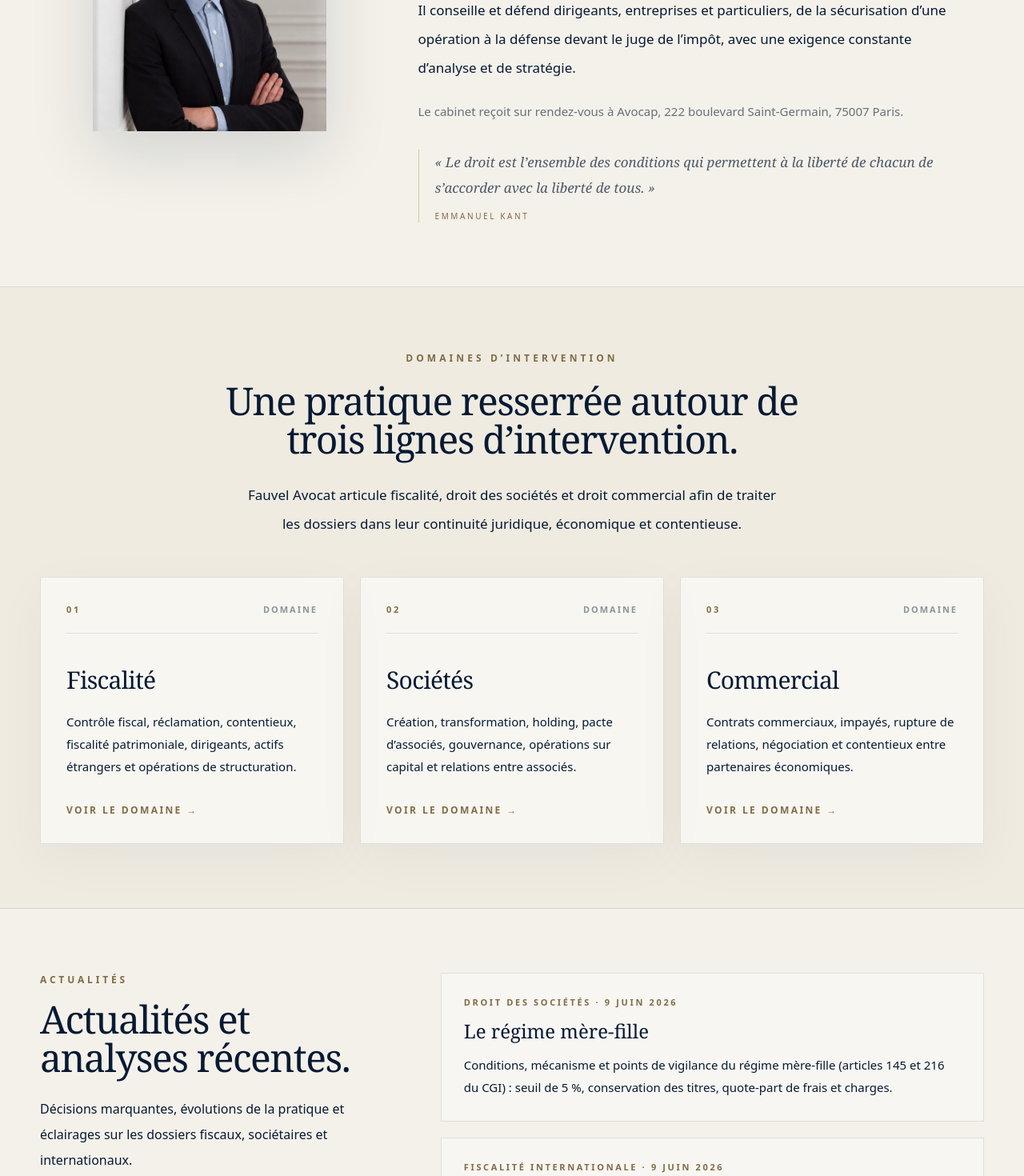
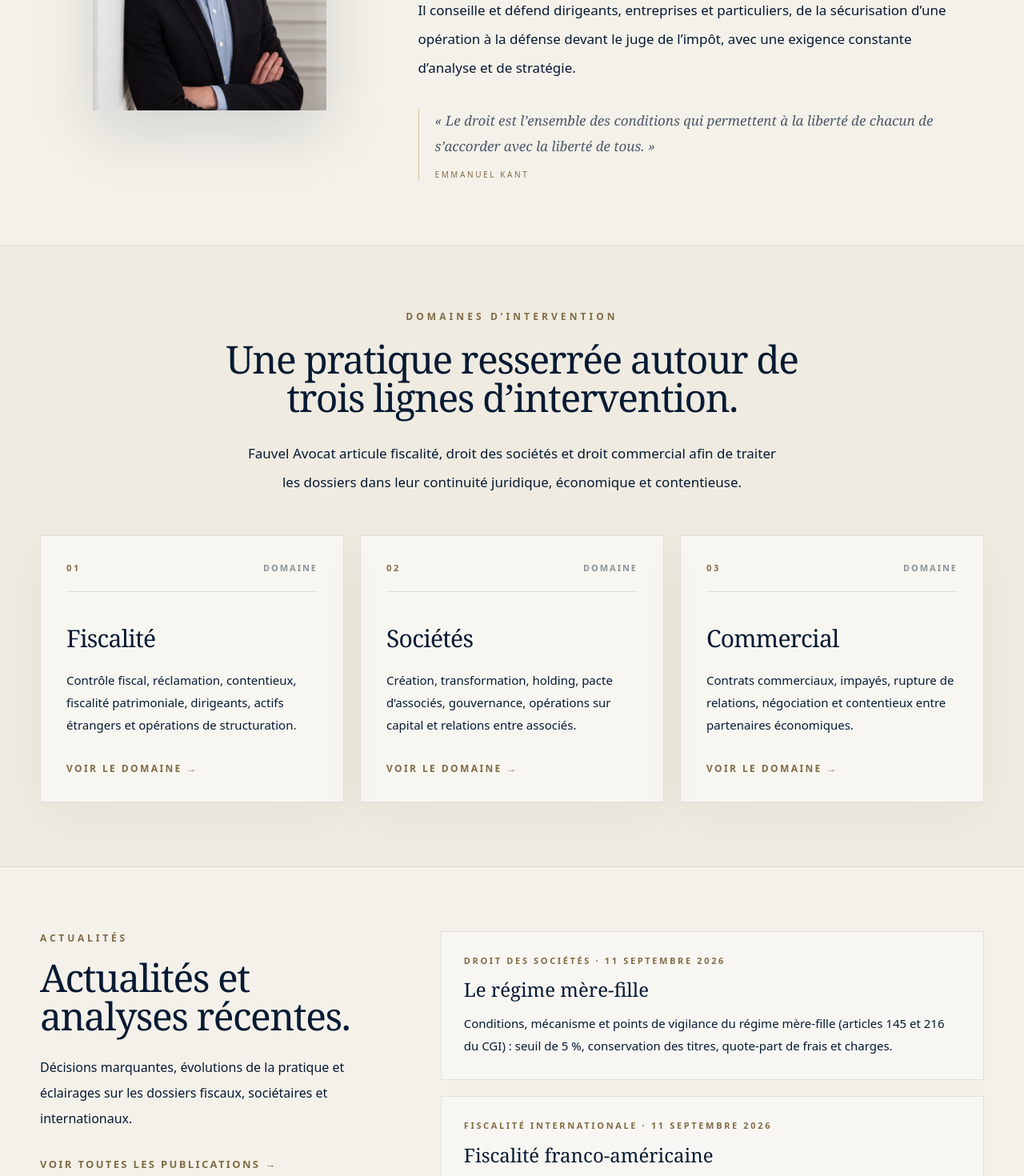
Before and after one commit to tomfauvel6-wq/Fauvel-Avocat, a Next.js app: page / in a window 1280 px wide. Shown: the part 1220-2690 px from the top of the page at 80% size. Built offline with nearby package versions, Linux system fonts and the light colour scheme.

Commit message:
V66 : mentions légales, dates, formulaire, présentations

```diff
--- a/app/api/contact/route.ts
+++ b/app/api/contact/route.ts
@@ -3,10 +3,10 @@ import { Resend } from "resend";
 
 export async function POST(request: Request) {
   try {
-    const { name, email, phone, message, consent, company } = await request.json();
+    const { name, email, phone, message, company } = await request.json();
 
     if (company) return NextResponse.json({ ok: true });
-    if (!name || !email || !message || !consent) {
+    if (!name || !email || !message) {
       return NextResponse.json({ error: "Champs obligatoires manquants." }, { status: 400 });
     }
 
--- a/app/cabinet/page.tsx
+++ b/app/cabinet/page.tsx
@@ -49,7 +49,6 @@ export default function CabinetPage() {
               <p>Sa pratique s’appuie sur une exigence d’analyse et une connaissance concrète du contentieux fiscal, acquise notamment au sein de la chambre fiscale du Tribunal administratif de Paris, puis en cabinet de droit fiscal. Cette double perspective, celle du juge et celle du conseil, nourrit une approche orientée vers la solidité des positions et la maîtrise du risque.</p>
               <p>Maître Tom Fauvel est issu d’une formation juridique exigeante : classes préparatoires (ENS D1), licences en droit et en science politique à l’Université Paris&nbsp;1 Panthéon-Sorbonne, où il se spécialise en Master&nbsp;II en droit international et comparé. Cette spécialisation lui donne une compréhension des systèmes juridiques étrangers et de leurs interactions, précieuse pour les problématiques de fiscalité internationale et de mobilité. Il obtient ensuite un Master&nbsp;II Philosophie du droit et droit politique à l’Université Paris&nbsp;2 Panthéon-Assas, dont il sort major de promotion.</p>
               <p>Quelle que soit la nature du dossier, la même ligne : précision de l’analyse, clarté de la stratégie, défense résolue des intérêts du client.</p>
-              <p className="text-[15px] leading-8 text-navy/60 dark:text-ivory/55">Le cabinet reçoit sur rendez-vous à Avocap, 222 boulevard Saint-Germain, 75007 Paris.</p>
             </div>
             <Link href="/contact" className="mt-9 inline-flex bg-gold px-8 py-4 text-[13px] font-bold uppercase tracking-[0.18em] text-navy transition hover:bg-navy hover:text-white dark:hover:bg-white dark:hover:text-navy">
               Présenter une situation →
--- a/app/mentions-legales/page.tsx
+++ b/app/mentions-legales/page.tsx
@@ -13,14 +13,14 @@ export default function MentionsLegalesPage() {
       <PageHero kicker="Informations légales" title="Mentions légales." description="Informations relatives à l’éditeur du site, à l’exercice professionnel et aux conditions d’utilisation." imageSrc="/images/hero/presentation.jpg" />
       <section className="bg-ivory py-20 md:py-24">
         <div className="container-premium max-w-3xl space-y-9 text-[15px] leading-8 text-navy/78">
-          <section><h2 className="font-serif text-3xl text-navy">Éditeur du site</h2><p>Le site est édité par Maître Tom Fauvel, avocat inscrit au Barreau de Paris.</p><p>Email : <a href="mailto:tom.fauvel@fauvel-avocat.fr" className="text-gold-ink underline">tom.fauvel@fauvel-avocat.fr</a>, Téléphone : <a href="tel:+33624067681" className="text-gold-ink underline">06 24 06 76 81</a></p><p>Adresse professionnelle : Avocap, 222 boulevard Saint-Germain, 75007 Paris. Toque : F1. SIREN : 904 572 781. Numéro de TVA intracommunautaire : [À COMPLÉTER, le cas échéant].</p></section>
+          <section><h2 className="font-serif text-3xl text-navy">Éditeur du site</h2><p>Le site est édité par Maître Tom Fauvel, avocat inscrit au Barreau de Paris.</p><p>Email : <a href="mailto:tom.fauvel@fauvel-avocat.fr" className="text-gold-ink underline">tom.fauvel@fauvel-avocat.fr</a>, Téléphone : <a href="tel:+33624067681" className="text-gold-ink underline">06 24 06 76 81</a></p><p>Adresse professionnelle : Avocap, 222 boulevard Saint-Germain, 75007 Paris. Toque : F1. SIREN : 904 572 781. Numéro de TVA intracommunautaire : FR 86 904 572 781.</p></section>
           <section><h2 className="font-serif text-3xl text-navy">Directeur de la publication</h2><p>Maître Tom Fauvel, en qualité d’éditeur du site.</p></section>
           <section><h2 className="font-serif text-3xl text-navy">Structure et règles d’exercice</h2><p>Maître Tom Fauvel exerce la profession d’avocat dans le respect des règles professionnelles applicables, notamment le Règlement intérieur national de la profession d’avocat (RIN) et les règles du Barreau de Paris. L’avocat est soumis au secret professionnel.</p></section>
           <section><h2 className="font-serif text-3xl text-navy">Assurance de responsabilité civile professionnelle</h2><p>Conformément à l’article 27 de la loi n° 71-1130 du 31 décembre 1971, l’avocat est couvert par une assurance de responsabilité civile professionnelle souscrite par l’Ordre des avocats du barreau de Paris auprès de MMA IARD Assurances Mutuelles et MMA IARD SA, 14 boulevard Marie et Alexandre Oyon, 72030 Le Mans Cedex 9 (police n° 127 103 713), à hauteur de 4.000.000 euros par sinistre. Couverture géographique : monde entier, à l’exception des établissements permanents aux États-Unis d’Amérique et au Canada. Les fonds confiés à l’avocat sont garantis par une assurance de représentation des fonds souscrite par l’Ordre auprès de COVEA CAUTION, 160 rue Henri Champion, 72030 Le Mans Cedex 9, à concurrence de 35.000.000 euros par défaillance.</p></section>
-          <section><h2 className="font-serif text-3xl text-navy">Hébergement</h2><p>Le site est hébergé par Vercel Inc., 340 S Lemon Ave #4133, Walnut, CA 91789, États-Unis. [À CONFIRMER lors du déploiement définitif si un autre hébergeur est retenu.]</p></section>
+          <section><h2 className="font-serif text-3xl text-navy">Hébergement</h2><p>Le site est hébergé par Vercel Inc., 340 S Lemon Ave #4133, Walnut, CA 91789, États-Unis.</p></section>
           <section><h2 className="font-serif text-3xl text-navy">Propriété intellectuelle</h2><p>L’ensemble des contenus du site (textes, identité visuelle, structure) est protégé. Toute reproduction ou réutilisation sans autorisation préalable est interdite.</p></section>
           <section><h2 className="font-serif text-3xl text-navy">Contenu du site</h2><p>Les informations publiées ont une vocation générale et d’information. Elles ne constituent ni une consultation juridique personnalisée, ni une garantie de résultat, ni une sollicitation individualisée. Chaque situation doit faire l’objet d’une analyse propre.</p></section>
-          <section><h2 className="font-serif text-3xl text-navy">Médiation de la consommation</h2><p>Conformément aux articles L.612-1 et suivants du Code de la consommation, le client consommateur peut recourir gratuitement au médiateur de la consommation de la profession d’avocat : Médiateur de la consommation de la profession d’avocat, 180 boulevard Haussmann, 75008 Paris, <a href="https://mediateur-consommation-avocat.fr" className="text-gold-ink underline">mediateur-consommation-avocat.fr</a>. [À VÉRIFIER selon les coordonnées ordinales en vigueur au moment de la mise en ligne.]</p></section>
+          <section><h2 className="font-serif text-3xl text-navy">Médiation de la consommation</h2><p>Conformément aux articles L.612-1 et suivants du Code de la consommation, le client consommateur peut recourir gratuitement au médiateur de la consommation de la profession d’avocat : Médiateur de la consommation de la profession d’avocat, 180 boulevard Haussmann, 75008 Paris, <a href="https://mediateur-consommation-avocat.fr" className="text-gold-ink underline">mediateur-consommation-avocat.fr</a>.</p></section>
         </div>
       </section>
     </main>
--- a/app/page.tsx
+++ b/app/page.tsx
@@ -100,7 +100,6 @@ export default function HomePage() {
             <div className="space-y-5 text-[17px] leading-9 text-navy/72">
               <p>Fondé en 2026 par Maître Tom Fauvel, avocat au barreau de Paris, le cabinet Fauvel Avocat intervient en droit fiscal et en droit des sociétés.</p>
               <p>Il conseille et défend dirigeants, entreprises et particuliers, de la sécurisation d’une opération à la défense devant le juge de l’impôt, avec une exigence constante d’analyse et de stratégie.</p>
-              <p className="text-[15px] leading-8 text-navy/60">Le cabinet reçoit sur rendez-vous à Avocap, 222 boulevard Saint-Germain, 75007 Paris.</p>
             </div>
 
             <figure className="mt-8 border-l border-gold/50 pl-5">
--- a/components/ContactForm.tsx
+++ b/components/ContactForm.tsx
@@ -19,7 +19,6 @@ export default function ContactForm() {
         email: data.get("email"),
         phone: data.get("phone"),
         message: data.get("message"),
-        consent: data.get("consent"),
         company: data.get("company")
       }),
       headers: { "Content-Type": "application/json" }
@@ -57,10 +56,9 @@ export default function ContactForm() {
         <label htmlFor="cf-message" className="sr-only">Votre message</label>
         <textarea id="cf-message" name="message" required className="min-h-40 w-full flex-1 border border-navy/15 bg-transparent px-5 py-4 text-[15px] outline-none focus:border-gold" placeholder="Votre message" />
       </div>
-      <label className="flex gap-3 text-[13px] leading-6 text-navy/70">
-        <input name="consent" required type="checkbox" className="mt-1" />
-        <span>J’accepte que les informations transmises soient utilisées afin de répondre à ma demande. Aucune information n’est communiquée à des tiers.</span>
-      </label>
+      <p className="text-[13px] leading-6 text-navy/60">
+        En envoyant ce message, vous acceptez que les informations transmises soient utilisées pour répondre à votre demande. Elles ne sont communiquées à aucun tiers.
+      </p>
       <button className="bg-gold px-7 py-4 text-[12px] font-bold uppercase tracking-[0.18em] text-navy transition hover:bg-navy hover:text-white" type="submit">
         Envoyer la demande →
       </button>
--- a/lib/articles-data.ts
+++ b/lib/articles-data.ts
@@ -24,7 +24,7 @@ export const articles: Article[] = [
     title: "ESFP : défendre un contribuable lors d’un examen de situation fiscale personnelle",
     shortTitle: "ESFP",
     description: "Assistance en examen contradictoire de situation fiscale personnelle, analyse des flux bancaires et stratégie de réponse.",
-    publishedAt: "9 juin 2026",
+    publishedAt: "11 septembre 2026",
     updatedAt: "11 septembre 2026",
     readingTime: "4 minutes",
     tags: ["ESFP", "revenus", "comptes bancaires"],
@@ -48,7 +48,7 @@ export const articles: Article[] = [
     title: "Fiscalité franco-américaine : résidence, revenus US et obligations déclaratives",
     shortTitle: "Fiscalité franco-américaine",
     description: "Accompagnement des contribuables concernés par la fiscalité France États-Unis : résidence, dividendes, salaires, retraites et comptes étrangers.",
-    publishedAt: "9 juin 2026",
+    publishedAt: "11 septembre 2026",
     updatedAt: "11 septembre 2026",
     readingTime: "4 minutes",
     tags: ["États-Unis", "convention fiscale", "comptes étrangers"],
@@ -72,7 +72,7 @@ export const articles: Article[] = [
     title: "Le régime mère-fille : exonérer la remontée des dividendes au sein d’un groupe",
     shortTitle: "Le régime mère-fille",
     description: "Conditions, mécanisme et points de vigilance du régime mère-fille (articles 145 et 216 du CGI) : seuil de 5 %, conservation des titres, quote-part de frais et charges.",
-    publishedAt: "9 juin 2026",
+    publishedAt: "11 septembre 2026",
     updatedAt: "11 septembre 2026",
     readingTime: "4 minutes",
     tags: ["régime mère-fille", "dividendes", "article 145 CGI", "article 216 CGI", "holding"],
```
Also changed, not shown: CHANGELOG-V65.txt (deleted), CHANGELOG-V66.txt (added), 1 other file (tests, documents, lock files or other folders).
